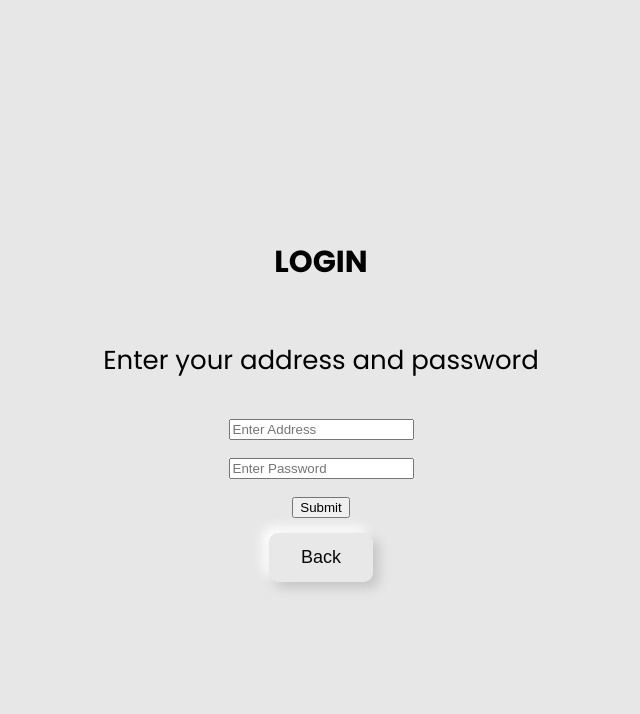
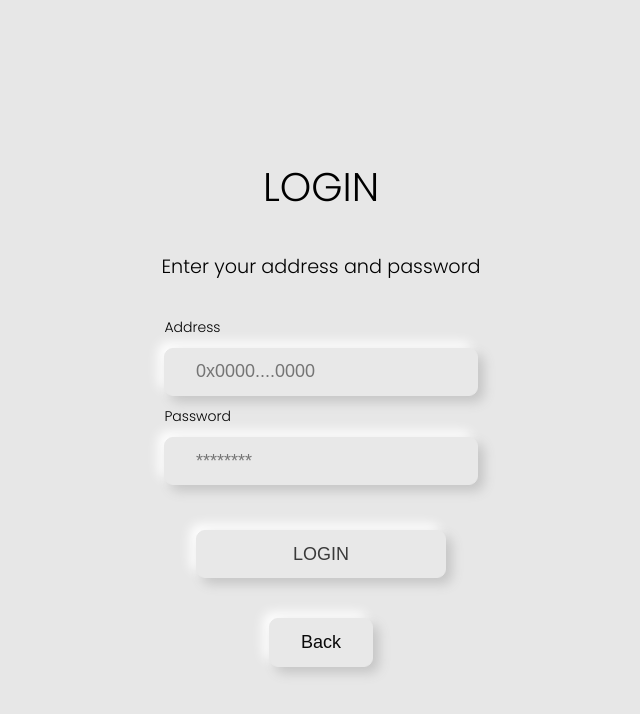
Before and after one commit to SurroundingArt64/Fluence-NFT-Wallet, a React (Create React App) app in the folder frontend/: page / in a window 1280 px wide. Both pictures are taken after a click on the button "Login into account". Shown: the top 714 px of the page, without its empty margins (319-959 px from the left). Built offline with nearby package versions, Linux system fonts and the light colour scheme.

Commit message:
feat(home): styles#4

```diff
--- a/frontend/src/App.css
+++ b/frontend/src/App.css
@@ -48,3 +48,46 @@ button:active {
   color: #666;
   box-shadow: inset 4px 4px 12px #c5c5c5, inset -4px -4px 12px #ffffff;
 }
+
+p {
+  font-size: 1.2rem;
+  font-weight: 300;
+  margin-bottom: 1rem;
+}
+
+input {
+  /* remove all styles */
+  border: none;
+  padding: 0.7em 1.7em;
+  font-size: 18px;
+  font-weight: 200;
+  border-radius: 0.5em;
+  background: #e8e8e8;
+  border: 1px solid #e8e8e8;
+  transition: all 0.3s;
+  box-shadow: 6px 6px 12px #c5c5c5, -6px -6px 12px #ffffff;
+  margin: 10px;
+  color: rgb(58, 58, 58);
+  min-width: 250px;
+}
+
+form {
+  display: flex;
+  flex-direction: column;
+  align-items: center;
+  justify-content: center;
+  margin: 20px;
+}
+
+.Form {
+  display: flex;
+  flex-direction: column;
+  align-items: start;
+  justify-content: center;
+}
+
+label {
+  font-size: 14px;
+  font-weight: 300;
+  margin: 0 10px;
+}
--- a/frontend/src/App.tsx
+++ b/frontend/src/App.tsx
@@ -54,9 +54,9 @@ function App() {
 	}
 
 	const StateData: { text: string; value: typeof currentState }[] = [
+		{ text: 'Login into account', value: 'LOGIN' },
 		{ text: 'Create an account', value: 'CREATE' },
 		{ text: 'Import an account', value: 'IMPORT' },
-		{ text: 'Login into account', value: 'LOGIN' },
 	]
 
 	return (
--- a/frontend/src/components/Login.tsx
+++ b/frontend/src/components/Login.tsx
@@ -17,7 +17,7 @@ const Login: React.FC<{ setConnected: (privKey: string) => void }> = ({ setConne
 
 	return (
 		<>
-			<h3>LOGIN</h3>
+			<h2>LOGIN</h2>
 			<p>Enter your address and password</p>
 			<form
 				onSubmit={(e) => {
@@ -25,29 +25,30 @@ const Login: React.FC<{ setConnected: (privKey: string) => void }> = ({ setConne
 					handleLogin(addr, password)
 				}}
 			>
-				<div className=''>
+				<div className='Form'>
+					<label htmlFor='addr'>Address</label>
 					<input
 						type='text'
-						placeholder='Enter Address'
+						placeholder='0x0000....0000'
 						onChange={(e) => {
 							setAddr(e.target.value)
 						}}
 						value={addr}
 					/>
 				</div>
-				<div className=''>
+				<div className='Form'>
+					<label htmlFor='password'>Password</label>
 					<input
 						type='password'
-						placeholder='Enter Password'
+						placeholder='********'
 						onChange={(e) => {
 							setPassword(e.target.value)
 						}}
 						value={password}
 					/>
 				</div>
-				<div className=''>
-					<input type='submit' value='Submit' />
-				</div>
+				<span style={{ height: "25px" }} />
+				<input type='submit' value='LOGIN' />
 			</form>
 		</>
 	)
```
